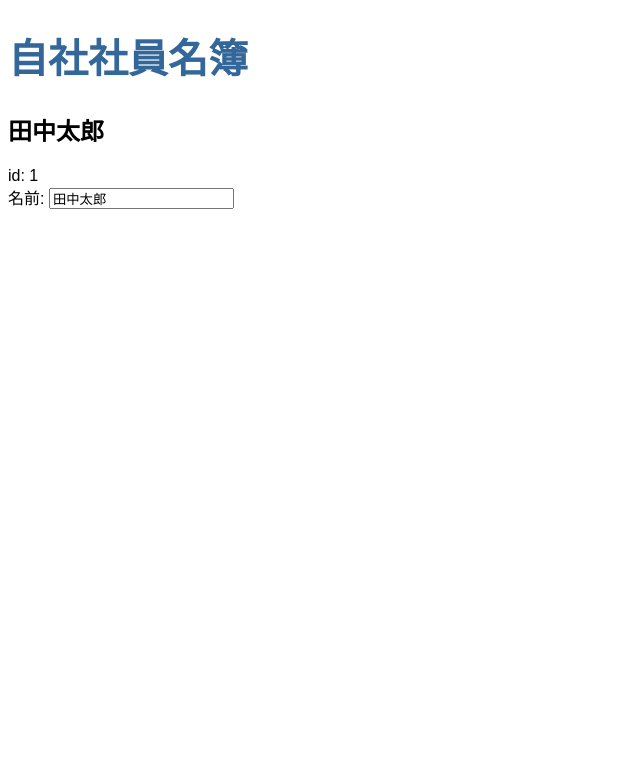
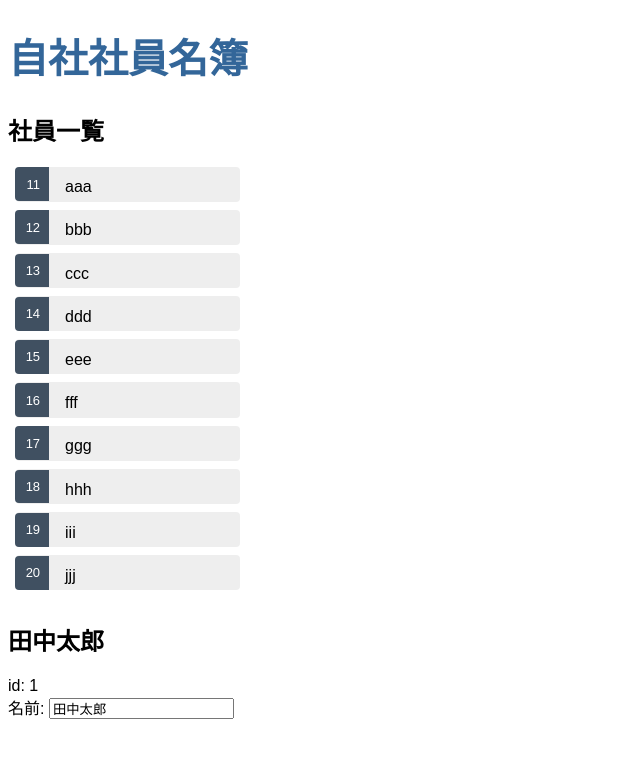
Before and after one commit to sug1t0m0/udemy_angular-ja, an Angular app: page / in a window 1280 px wide. Shown: the top 758 px of the page, without its empty margins (0-640 px from the left). Built offline with nearby package versions, Linux system fonts and the light colour scheme.

Commit message:
社員一覧を表示する

```diff
--- a/src/app/members/members.component.css
+++ b/src/app/members/members.component.css
@@ -0,0 +1,62 @@
+/* MembersComponent's private CSS styles */
+.members {
+  margin: 0 0 2em 0;
+  list-style-type: none;
+  padding: 0;
+  width: 15em;
+}
+
+.members li {
+  position: relative;
+  cursor: pointer;
+  background-color: #EEE;
+  margin: .5em;
+  padding: .3em 0;
+  height: 1.6em;
+  border-radius: 4px;
+}
+
+.members li:hover {
+  color: #607D8B;
+  background-color: #DDD;
+  left: .1em;
+}
+
+.members a {
+  color: #333;
+  text-decoration: none;
+  position: relative;
+  display: block;
+  width: 250px;
+}
+
+.members a:hover {
+  color: #607D8B;
+}
+
+.members li.selected {
+  background-color: #CFD8DC;
+  color: white;
+}
+
+.members li.selected:hover {
+  background-color: #BBD8DC;
+  color: white;
+}
+
+.members .badge {
+  display: inline-block;
+  font-size: small;
+  color: white;
+  padding: 0.8em 0.7em 0 0.7em;
+  background-color: #405061;
+  line-height: 1em;
+  position: relative;
+  left: -1px;
+  top: -4px;
+  height: 1.8em;
+  min-width: 16px;
+  text-align: right;
+  margin-right: .8em;
+  border-radius: 4px 0 0 4px;
+}
--- a/src/app/members/members.component.html
+++ b/src/app/members/members.component.html
@@ -1,3 +1,11 @@
+<h2>社員一覧</h2>
+
+<ul class="members">
+  <li *ngFor="let member of members">
+    <span class="badge">{{member.id}}</span> {{member.name}}
+  </li>
+</ul>
+
 <h2>{{member.name}}</h2>
 <div>
   <span>
--- a/src/app/members/members.component.ts
+++ b/src/app/members/members.component.ts
@@ -1,5 +1,6 @@
 import { Component, OnInit } from '@angular/core';
 import {Member} from "../member";
+import {MEMBERS} from "../mock-members";
 
 @Component({
   selector: 'app-members',
@@ -8,6 +9,7 @@
 })
 export class MembersComponent implements OnInit {
 
+  members: Member[] = MEMBERS;
   member:Member = {
     id: 1,
     name: '田中太郎'
--- /dev/null
+++ b/src/app/mock-members.ts
@@ -0,0 +1,15 @@
+import {Member} from "./member";
+
+
+export const MEMBERS: Member[] = [
+  {id: 11, name: 'aaa'},
+  {id: 12, name: 'bbb'},
+  {id: 13, name: 'ccc'},
+  {id: 14, name: 'ddd'},
+  {id: 15, name: 'eee'},
+  {id: 16, name: 'fff'},
+  {id: 17, name: 'ggg'},
+  {id: 18, name: 'hhh'},
+  {id: 19, name: 'iii'},
+  {id: 20, name: 'jjj'}
+]
```
